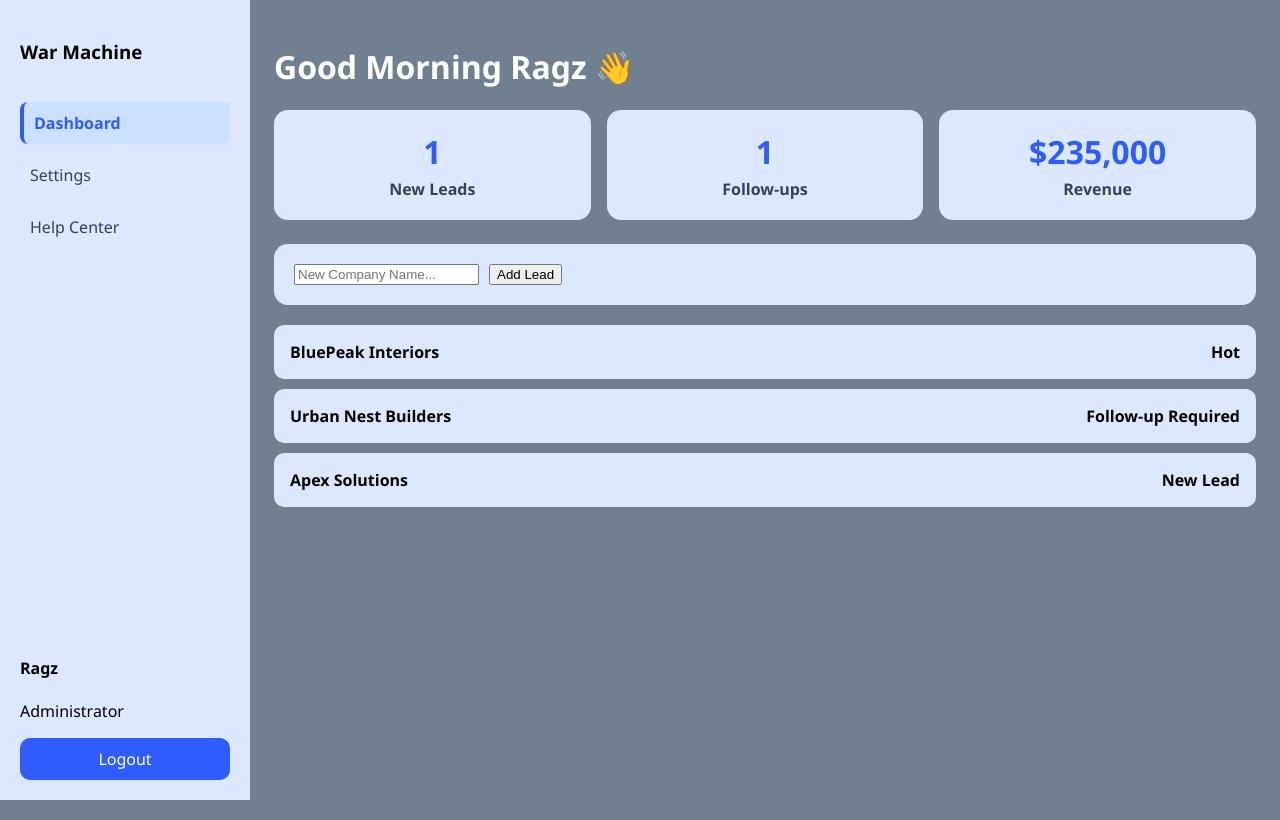
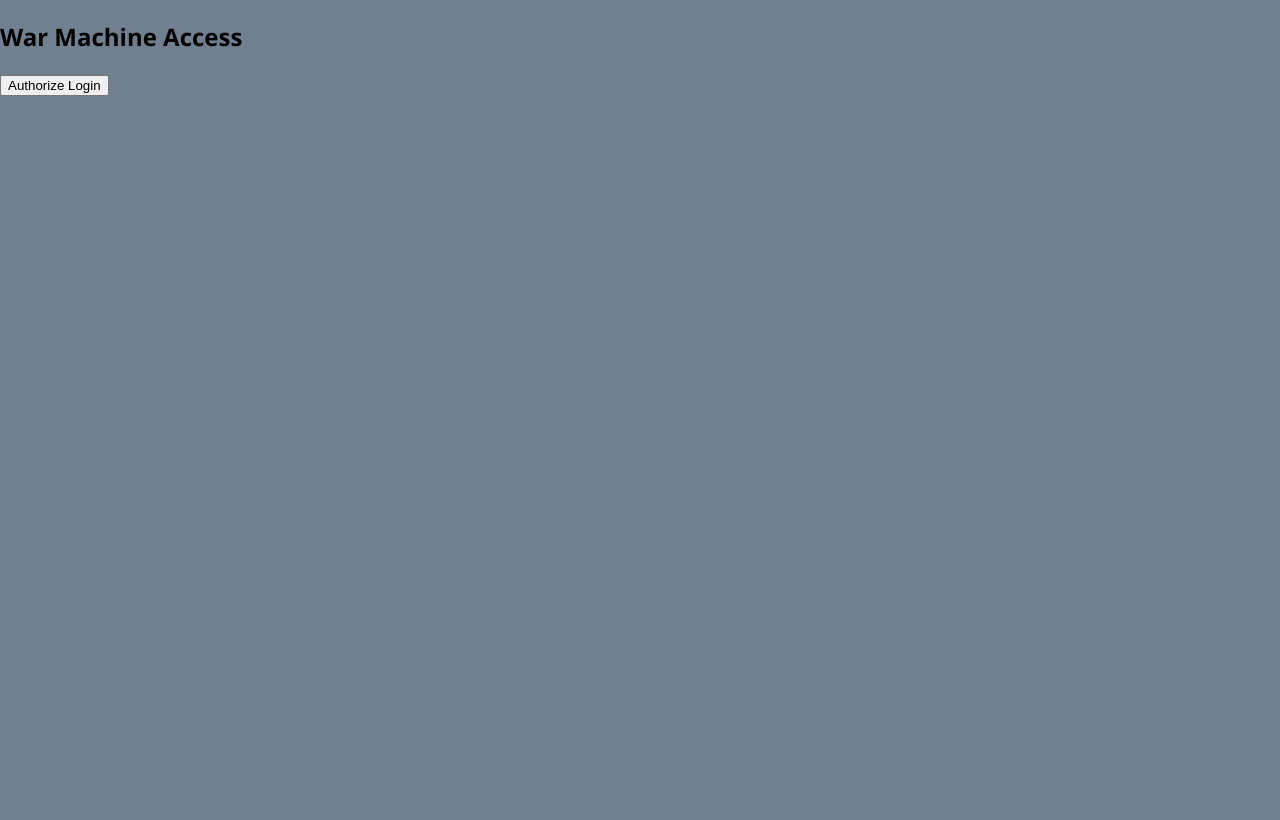
Before and after one commit to stirr3dz3phyr-ship-it/LeadFlow-WarMachine, a React (Vite) app: page / in a window 1280 px wide. Built offline with nearby package versions, Linux system fonts and the light colour scheme.

Commit message:
Update App.jsx

```diff
--- a/src/App.jsx
+++ b/src/App.jsx
@@ -28,31 +28,33 @@ export default function App() {
     setNewLeadName('');
   };
 
+  if (!isLoggedIn) {
+    return (
+      <div className="login-page">
+        <div className="login-box">
+          <h2>War Machine Access</h2>
+          <button className="admin-login-btn" onClick={() => setIsLoggedIn(true)}>Authorize Login</button>
+        </div>
+      </div>
+    );
+  }
+
   return (
     <div className="app">
       <aside className="sidebar">
         <h3>War Machine</h3>
         <div className="nav-block">
           {["Dashboard", "Settings", "Help Center"].map((item) => (
-            <div
-              key={item}
-              className={`nav-item ${currentView === item ? "nav-item-active" : ""}`}
-              onClick={() => setCurrentView(item)}
-            >
+            <div key={item} className={`nav-item ${currentView === item ? "nav-item-active" : ""}`} onClick={() => setCurrentView(item)}>
               {item}
             </div>
           ))}
-        </div>
-        <div className="profile-section">
-          <h4>Ragz</h4>
-          <p>Administrator</p>
         </div>
         <div className="logout" onClick={() => setIsLoggedIn(false)}>Logout</div>
       </aside>
 
       <main className="main">
         <h1>Good Morning Ragz 👋</h1>
-
         <div className="kpi-row">
           <div className="kpi-card"><h1>{kpis.newLeads}</h1><p>New Leads</p></div>
           <div className="kpi-card"><h1>{kpis.followUpsToday}</h1><p>Follow-ups</p></div>
```
